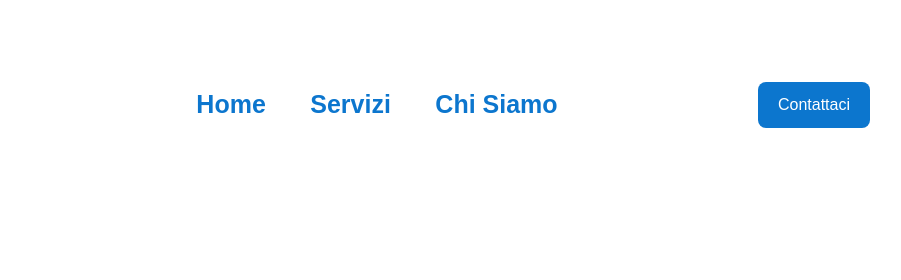
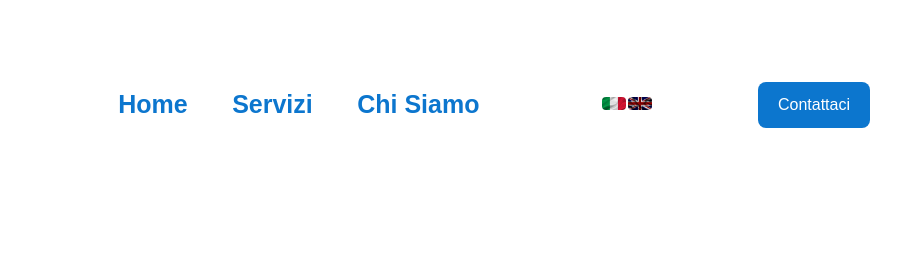
Before and after one commit to Nfoedy/aquaflow, a plain HTML site: page service.html in a window 1280 px wide. Shown: the top 280 px of the page, 282-1183 px from the left. Drawn offline with Linux system fonts and the light colour scheme; a web font is replaced by a local one.

Commit message:
Add en folder

```diff
--- a/service.html
+++ b/service.html
@@ -30,6 +30,16 @@
           <li><a href="about.html">Chi Siamo</a></li>
         </ul>
       </nav>
+
+      <div class="lang-switcher">
+        <a href="index.html" aria-label="Italiano">
+          <img src="Img/it.jpg" alt="Italiano" class="flag-icon">
+        </a>
+        <a href="en/index.html" aria-label="English">
+          <img src="Img/en.jpg" alt="English" class="flag-icon">
+        </a>
+      </div>
+
 
       <a href="contact.html" class="button">Contattaci</a>
 
--- a/style.css
+++ b/style.css
@@ -388,3 +388,24 @@ p{font-size: 18px; line-height: 1.4;}
 .contact-info a:hover {
   text-decoration: underline;
 }
+
+
+/*CAMBIO LINGUA*/
+.lang-switcher {
+  display: flex;
+  align-items: center;
+  gap: 2px;
+  margin-right: 0.25rem;
+}
+
+.flag-icon {
+  width: 24px;
+  height: auto;
+  border-radius: 4px;
+  cursor: pointer;
+  transition: transform 0.2s ease;
+}
+
+.flag-icon:hover {
+  transform: scale(1.1);
+}
```
Also changed, not shown: about.html (+10 -0 lines), contact.html (+10 -0 lines), index.html (+9 -0 lines), Img/en.jpg (added), Img/it.jpg (added).
